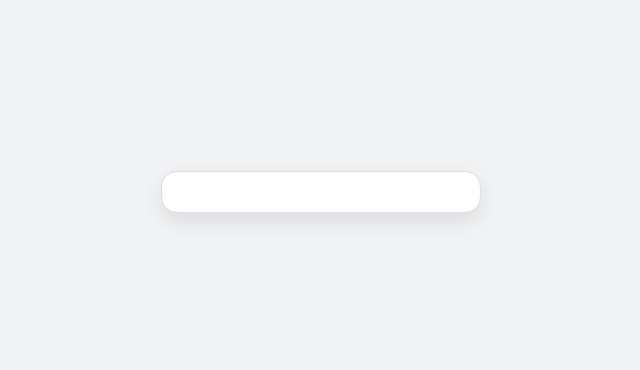
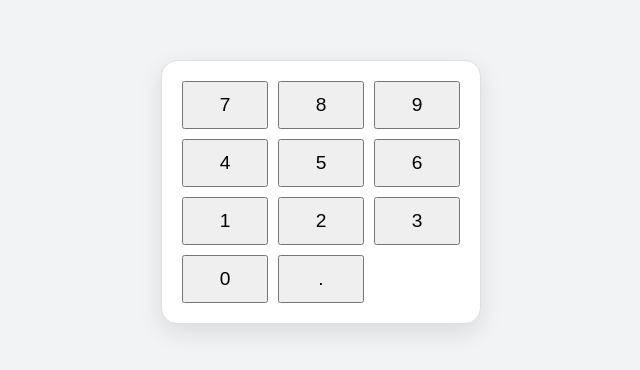
Before and after one commit to seanhoenderdos/calculator, a website: page index.html in a window 1280 px wide. Shown: the part 208-578 px from the top of the page, without its empty margins (319-959 px from the left). Drawn offline with Linux system fonts and the light colour scheme.

Commit message:
Update calculator HTML

```diff
--- a/index.html
+++ b/index.html
@@ -11,7 +11,28 @@
   </head>
   <body>
     <main class="calc-app">
-      <!-- Nourhan: calculator structure and number-pad container/buttons. -->
+
+<div class="calc-layout">
+
+  <div id="number-pad" class="calc-number-pad">
+    <button type="button" data-action="digit" data-value="7">7</button>
+    <button type="button" data-action="digit" data-value="8">8</button>
+    <button type="button" data-action="digit" data-value="9">9</button>
+
+    <button type="button" data-action="digit" data-value="4">4</button>
+    <button type="button" data-action="digit" data-value="5">5</button>
+    <button type="button" data-action="digit" data-value="6">6</button>
+
+    <button type="button" data-action="digit" data-value="1">1</button>
+    <button type="button" data-action="digit" data-value="2">2</button>
+    <button type="button" data-action="digit" data-value="3">3</button>
+
+    <button type="button" data-action="digit" data-value="0">0</button>
+    <button type="button" data-action="decimal">.</button>
+  </div>
+
+</div>
+
       <!-- Sean: calculator-display and calculator-expression elements. -->
       <!-- Nkheso: operator-pad container and operator/utility buttons. -->
     </main>
```
